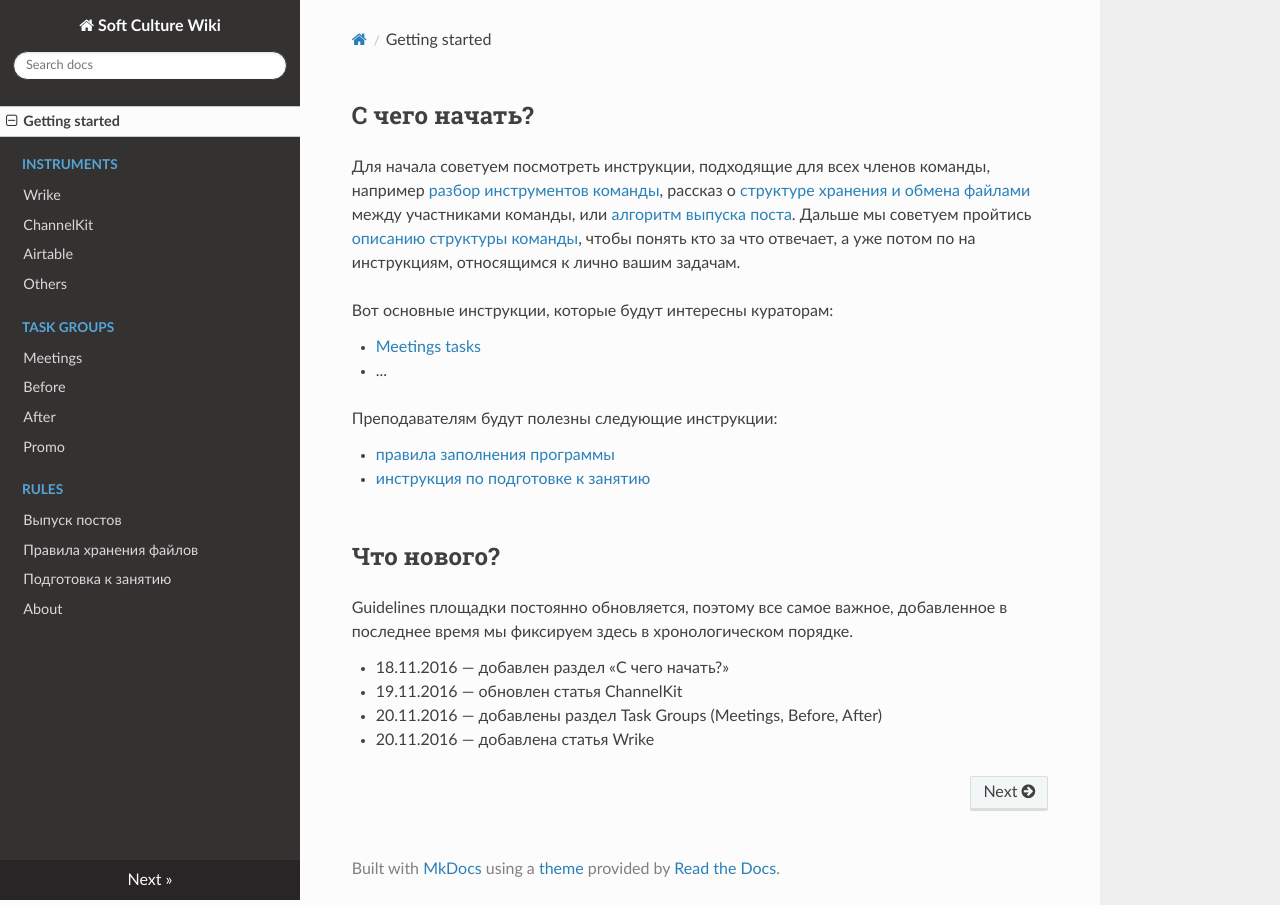
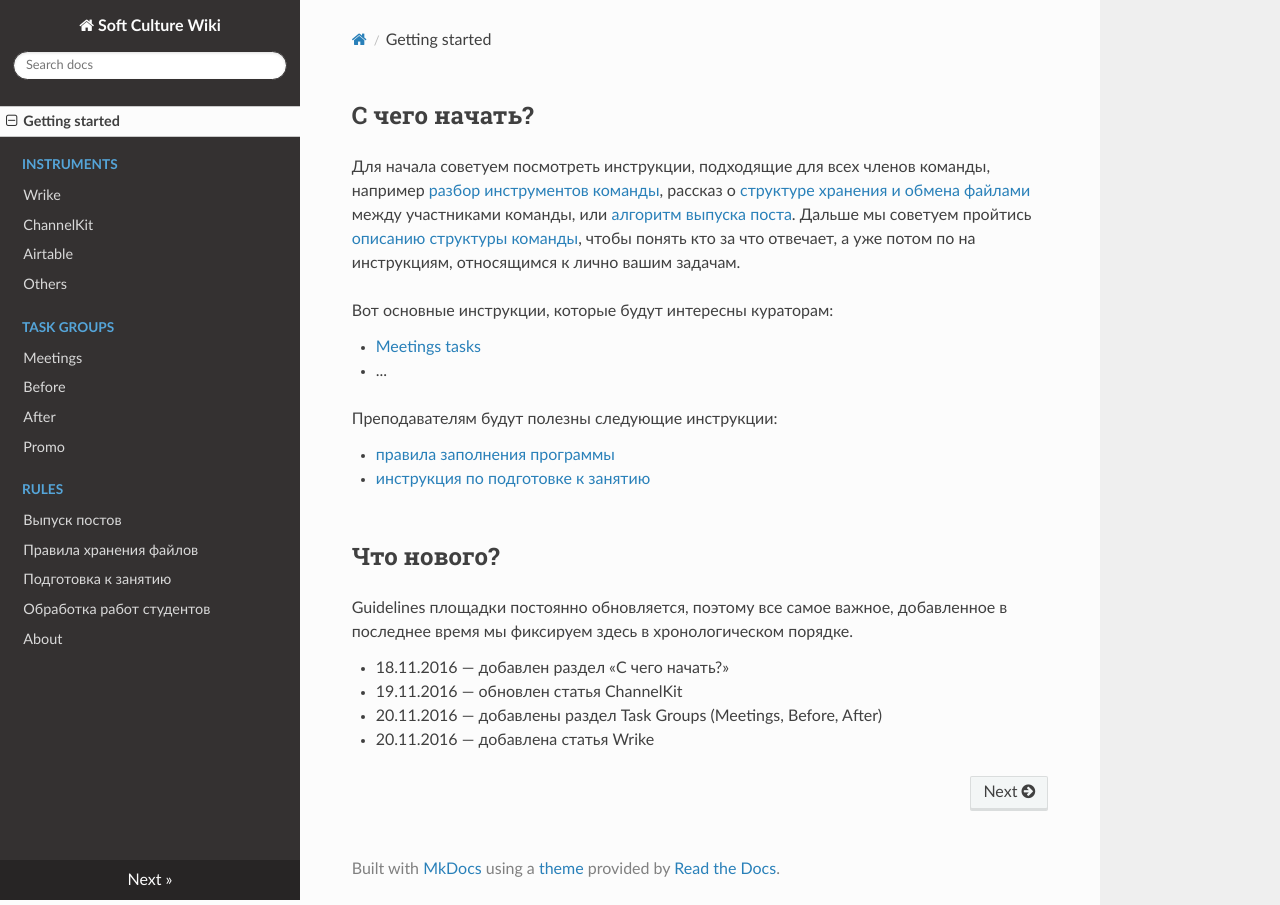
Before and after one commit to arsenyafonin/wiki, an MkDocs documentation site: the page built from docs/index.md, in a window 1280 px wide. Built offline with MkDocs 1.6.1, drawn with Linux system fonts in a browser that asks for light colours; nearby versions of some CDN libraries; old or Windows-style settings are respelled for this version of MkDocs.

Commit message:
Update mkdocs.yml

```diff
--- a/mkdocs.yml
+++ b/mkdocs.yml
@@ -15,6 +15,7 @@ pages:
     - Выпуск постов: 'ins_05_posts.md'
     - Правила хранения файлов: 'ins_13_storage_tasks.md'
     - Подготовка к занятию: 'ins_12_office_manager.md'
+    - Обработка работ студентов: 'ins_15_students_works.md'
 - About: about.md
 
 theme: readthedocs
```
